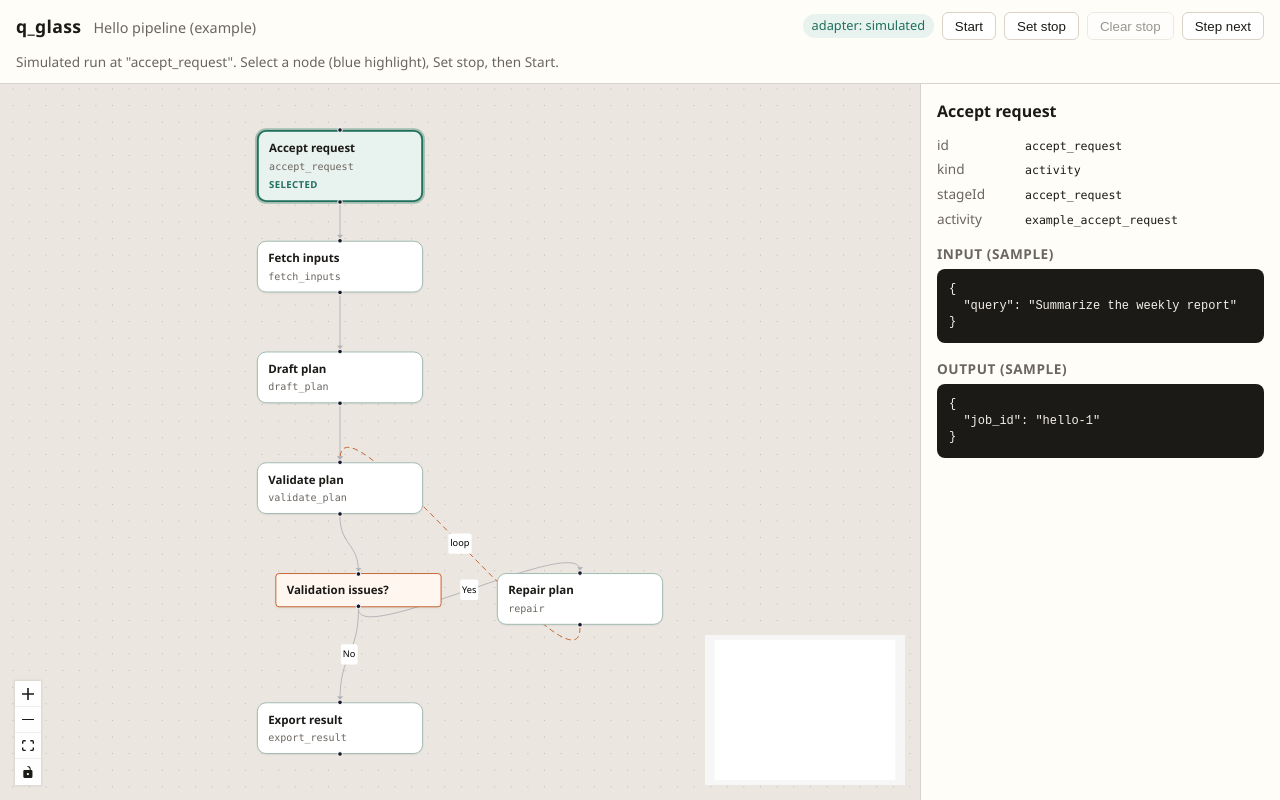
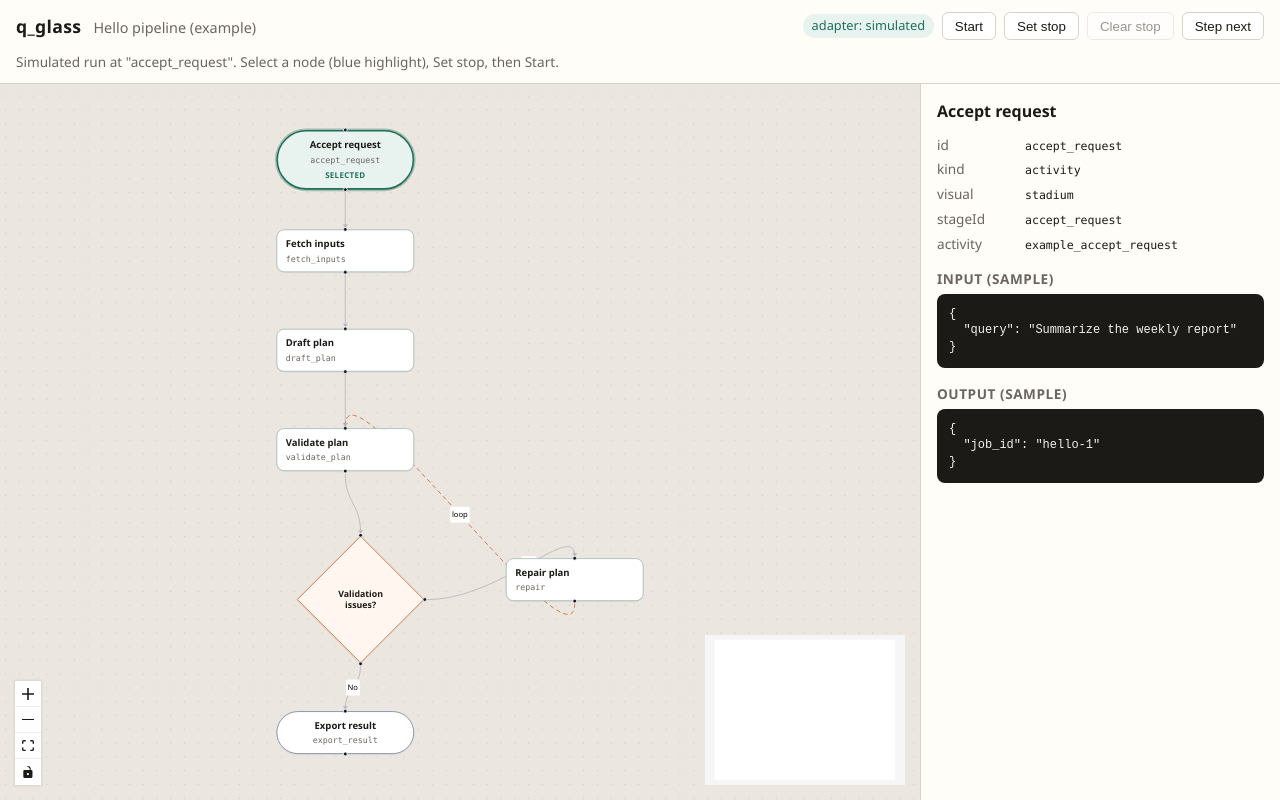
Before and after one commit to ParthaEth/q_glass, a React (Vite) app: page / in a window 1280 px wide. Built offline with nearby package versions, Linux system fonts and the light colour scheme.

Commit message:
flow cart block can have correct shapes now

```diff
--- a/src/components/GraphCanvas.tsx
+++ b/src/components/GraphCanvas.tsx
@@ -12,6 +12,7 @@ import {
 import "@xyflow/react/dist/style.css";
 
 import type { GraphDefinition } from "../types/graph";
+import { resolveVisualType } from "../types/graph";
 import StageNode, { type StageNodeData } from "./StageNode";
 
 const nodeTypes: NodeTypes = {
@@ -48,6 +49,7 @@ export default function GraphCanvas({
 					data: {
 						label: n.label,
 						kind: n.kind,
+						visualType: resolveVisualType(n),
 						stageId: n.stageId,
 						runStatus,
 						isStop: n.id === stopAfterNodeId,
@@ -66,17 +68,23 @@ export default function GraphCanvas({
 
 	const edges: Edge[] = useMemo(
 		() =>
-			graph.edges.map((e) => ({
+			graph.edges.map((e) => {
+				const yes =
+					(e.label ?? "").toLowerCase() === "yes" ||
+					(e.label ?? "").toLowerCase() === "true";
+				return {
 					id: e.id,
 					source: e.source,
 					target: e.target,
+					sourceHandle: yes ? "yes" : undefined,
 					label: e.label,
 					animated: Boolean(e.cycle) || e.target === currentNodeId,
 					style: e.cycle
 						? { stroke: "#c45c26", strokeDasharray: "6 4" }
 						: undefined,
 					markerEnd: { type: MarkerType.ArrowClosed },
-			})),
+				};
+			}),
 		[graph.edges, currentNodeId],
 	);
 
--- a/src/components/NodeInspector.tsx
+++ b/src/components/NodeInspector.tsx
@@ -1,4 +1,5 @@
 import type { GraphNode, RunState } from "../types/graph";
+import { resolveVisualType } from "../types/graph";
 
 type Props = {
 	node: GraphNode | null;
@@ -20,6 +21,7 @@ export default function NodeInspector({ node, run, selectedNodeId }: Props) {
 		? (run?.nodeAttempts[selectedNodeId] ?? [])
 		: [];
 	const last = attempts[attempts.length - 1];
+	const visual = resolveVisualType(node);
 
 	return (
 		<aside className="qg-inspector">
@@ -35,6 +37,15 @@ export default function NodeInspector({ node, run, selectedNodeId }: Props) {
 					<dt>kind</dt>
 					<dd>
 						<code>{node.kind}</code>
+					</dd>
+				</div>
+				<div>
+					<dt>visual</dt>
+					<dd>
+						<code>{visual}</code>
+						{node.visualType ? null : (
+							<span className="qg-muted"> (from kind)</span>
+						)}
 					</dd>
 				</div>
 				{node.stageId ? (
--- a/src/components/StageNode.tsx
+++ b/src/components/StageNode.tsx
@@ -5,19 +5,29 @@ import {
 	type NodeProps,
 } from "@xyflow/react";
 
+import type { NodeKind, NodeVisualType } from "../types/graph";
+
 export type StageNodeData = {
 	label: string;
-	kind: "activity" | "decision" | "subgraph";
+	kind: NodeKind;
+	visualType: NodeVisualType;
 	stageId?: string;
 	runStatus?: "pending" | "running" | "completed";
 	isStop?: boolean;
 };
 
+function statusBits(data: StageNodeData, selected: boolean) {
+	if (selected) return <div className="qg-node__status">selected</div>;
+	if (data.isStop) return <div className="qg-node__status">stop</div>;
+	if (data.runStatus && data.runStatus !== "pending") {
+		return <div className="qg-node__status">{data.runStatus}</div>;
+	}
+	return null;
+}
+
 function StageNode({ data, selected }: NodeProps<Node<StageNodeData>>) {
-	const isDecision = data.kind === "decision";
-	const className = [
-		"qg-node",
-		isDecision ? "qg-node--decision" : "qg-node--activity",
+	const visual = data.visualType;
+	const stateClass = [
 		selected ? "qg-node--selected" : "",
 		data.runStatus === "running" ? "qg-node--running" : "",
 		data.runStatus === "completed" ? "qg-node--completed" : "",
@@ -26,23 +36,48 @@ function StageNode({ data, selected }: NodeProps<Node<StageNodeData>>) {
 		.filter(Boolean)
 		.join(" ");
 
+	if (visual === "diamond") {
+		return (
+			<div className={`qg-diamond-wrap ${stateClass}`.trim()}>
+				<Handle type="target" position={Position.Top} className="qg-handle" />
+				<div className="qg-diamond">
+					<div className="qg-diamond__face" />
+					<div className="qg-diamond__content">
+						<div className="qg-node__label">{data.label}</div>
+						{statusBits(data, selected)}
+					</div>
+				</div>
+				<Handle
+					type="source"
+					position={Position.Bottom}
+					id="out"
+					className="qg-handle"
+				/>
+				<Handle
+					type="source"
+					position={Position.Right}
+					id="yes"
+					className="qg-handle"
+				/>
+			</div>
+		);
+	}
+
+	const shapeClass =
+		visual === "stadium"
+			? "qg-node--stadium"
+			: visual === "rect"
+				? "qg-node--rect"
+				: "qg-node--rounded";
+
 	return (
-		<div className={className}>
+		<div className={`qg-node ${shapeClass} ${stateClass}`.trim()}>
 			<Handle type="target" position={Position.Top} />
 			<div className="qg-node__label">{data.label}</div>
 			{data.stageId ? (
 				<div className="qg-node__meta">{data.stageId}</div>
 			) : null}
-			{selected ? <div className="qg-node__status">selected</div> : null}
-			{!selected && data.isStop ? (
-				<div className="qg-node__status">stop</div>
-			) : null}
-			{!selected &&
-			!data.isStop &&
-			data.runStatus &&
-			data.runStatus !== "pending" ? (
-				<div className="qg-node__status">{data.runStatus}</div>
-			) : null}
+			{statusBits(data, selected)}
 			<Handle type="source" position={Position.Bottom} />
 		</div>
 	);
--- a/src/fixtures/hello-pipeline.sample.json
+++ b/src/fixtures/hello-pipeline.sample.json
@@ -8,6 +8,7 @@
       "id": "accept_request",
       "label": "Accept request",
       "kind": "activity",
+      "visualType": "stadium",
       "stageId": "accept_request",
       "activityName": "example_accept_request",
       "position": { "x": 220, "y": 0 },
@@ -20,7 +21,7 @@
       "kind": "activity",
       "stageId": "fetch_inputs",
       "activityName": "example_fetch_inputs",
-      "position": { "x": 220, "y": 120 },
+      "position": { "x": 220, "y": 130 },
       "sampleInput": { "job_id": "hello-1" },
       "sampleOutput": { "items": [{ "id": "doc-1", "type": "text" }] }
     },
@@ -30,7 +31,7 @@
       "kind": "activity",
       "stageId": "draft_plan",
       "activityName": "example_draft_plan",
-      "position": { "x": 220, "y": 240 },
+      "position": { "x": 220, "y": 260 },
       "sampleInput": { "query": "Summarize the weekly report", "items": [] },
       "sampleOutput": { "plan": ["collect", "analyze", "write"] }
     },
@@ -40,7 +41,7 @@
       "kind": "activity",
       "stageId": "validate_plan",
       "activityName": "example_validate_plan",
-      "position": { "x": 220, "y": 360 },
+      "position": { "x": 220, "y": 390 },
       "sampleInput": { "plan": ["collect", "analyze", "write"] },
       "sampleOutput": { "ok": true, "issues": [] }
     },
@@ -48,7 +49,8 @@
       "id": "has_issues",
       "label": "Validation issues?",
       "kind": "decision",
-      "position": { "x": 240, "y": 480 },
+      "visualType": "diamond",
+      "position": { "x": 246, "y": 530 },
       "sampleInput": { "issues": [] },
       "sampleOutput": { "has_issues": false }
     },
@@ -58,7 +60,7 @@
       "kind": "activity",
       "stageId": "repair",
       "activityName": "example_repair",
-      "position": { "x": 480, "y": 480 },
+      "position": { "x": 520, "y": 560 },
       "sampleInput": { "issues": ["missing_step"] },
       "sampleOutput": { "fixed": true }
     },
@@ -66,9 +68,10 @@
       "id": "export_result",
       "label": "Export result",
       "kind": "activity",
+      "visualType": "stadium",
       "stageId": "export_result",
       "activityName": "example_export_result",
-      "position": { "x": 220, "y": 620 },
+      "position": { "x": 220, "y": 760 },
       "sampleInput": { "ok": true },
       "sampleOutput": { "artifact": "result.json" }
     }
--- a/src/styles.css
+++ b/src/styles.css
@@ -170,21 +170,90 @@ body,
 	max-width: 260px;
 	padding: 0.55rem 0.7rem;
 	border: 1.5px solid var(--line);
-	border-radius: 10px;
 	background: white;
 	box-shadow: 0 1px 2px rgb(0 0 0 / 6%);
 	font-size: 0.78rem;
 }
 
-.qg-node--decision {
-	border-color: var(--decision);
-	border-radius: 4px;
-	transform: rotate(0deg);
-	background: #fff6f0;
+.qg-node--rounded {
+	border-radius: 10px;
+	border-color: #9bb8af;
 }
 
-.qg-node--activity {
-	border-color: #9bb8af;
+.qg-node--rect {
+	border-radius: 2px;
+	border-color: #8a9aab;
+}
+
+.qg-node--stadium {
+	border-radius: 999px;
+	border-color: #6a7f9a;
+	padding-inline: 1.1rem;
+	text-align: center;
+}
+
+/* Flowchart decision diamond */
+.qg-diamond-wrap {
+	width: 168px;
+	height: 168px;
+	position: relative;
+	display: grid;
+	place-items: center;
+}
+
+.qg-diamond {
+	width: 118px;
+	height: 118px;
+	position: relative;
+	display: grid;
+	place-items: center;
+}
+
+.qg-diamond__face {
+	position: absolute;
+	inset: 0;
+	background: #fff6f0;
+	border: 1.5px solid var(--decision);
+	transform: rotate(45deg);
+	box-shadow: 0 1px 2px rgb(0 0 0 / 6%);
+}
+
+.qg-diamond__content {
+	position: relative;
+	z-index: 1;
+	width: 96px;
+	text-align: center;
+	font-size: 0.72rem;
+	line-height: 1.25;
+	pointer-events: none;
+}
+
+.qg-diamond-wrap .qg-handle {
+	z-index: 2;
+}
+
+.qg-diamond-wrap.qg-node--selected .qg-diamond__face {
+	border-color: #2a4b7c;
+	border-width: 2.5px;
+	box-shadow: 0 0 0 3px rgb(42 75 124 / 28%);
+	background: #eef3fa;
+}
+
+.qg-diamond-wrap.qg-node--running .qg-diamond__face {
+	border-color: var(--accent);
+	box-shadow: 0 0 0 2px rgb(31 111 91 / 35%);
+	background: #e8f2ef;
+}
+
+.qg-diamond-wrap.qg-node--completed .qg-diamond__face {
+	border-color: #6a9a88;
+	background: #f3faf7;
+}
+
+.qg-diamond-wrap.qg-node--stop .qg-diamond__face {
+	border-color: var(--decision);
+	border-style: dashed;
+	box-shadow: 0 0 0 2px rgb(196 92 38 / 30%);
 }
 
 .qg-node--selected {
--- a/src/types/graph.ts
+++ b/src/types/graph.ts
@@ -1,14 +1,25 @@
 /** Declared execution graph — SSOT for display and (later) run control. */
 
 export type NodeKind = "activity" | "decision" | "subgraph";
+
+/**
+ * Flowchart-style shape. If omitted, derived from `kind`:
+ * activity → rounded, decision → diamond, subgraph → rect.
+ */
+export type NodeVisualType = "rounded" | "rect" | "diamond" | "stadium";
 
 export interface GraphNode {
 	id: string;
 	label: string;
 	kind: NodeKind;
+	/**
+	 * Optional override for how the node is drawn.
+	 * Defaults from `kind` when omitted.
+	 */
+	visualType?: NodeVisualType;
 	/** Catalog / stop_after stage name when kind === "activity". */
 	stageId?: string;
-	/** Temporal activity name when kind === "activity". */
+	/** Executor activity / task name when kind === "activity". */
 	activityName?: string;
 	/** Optional layout hint for the canvas. */
 	position?: { x: number; y: number };
@@ -59,3 +70,19 @@ export interface RunState {
 	nodeAttempts: Record<string, NodeAttempt[]>;
 	message?: string;
 }
+
+/** Resolve drawable shape from explicit visualType or kind defaults. */
+export function resolveVisualType(node: {
+	kind: NodeKind;
+	visualType?: NodeVisualType;
+}): NodeVisualType {
+	if (node.visualType) return node.visualType;
+	switch (node.kind) {
+		case "decision":
+			return "diamond";
+		case "subgraph":
+			return "rect";
+		default:
+			return "rounded";
+	}
+}
```
Also changed, not shown: 1 other file (tests, documents, lock files or other folders). Lines whose indentation alone changed are shown as unchanged.
